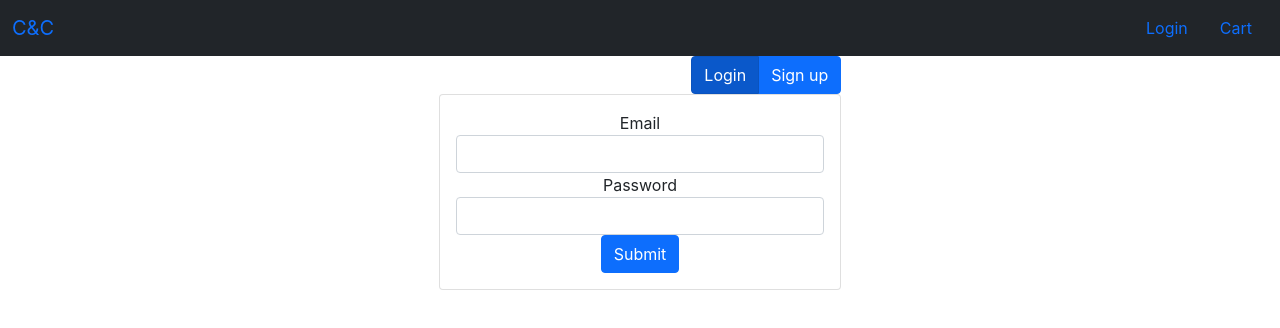
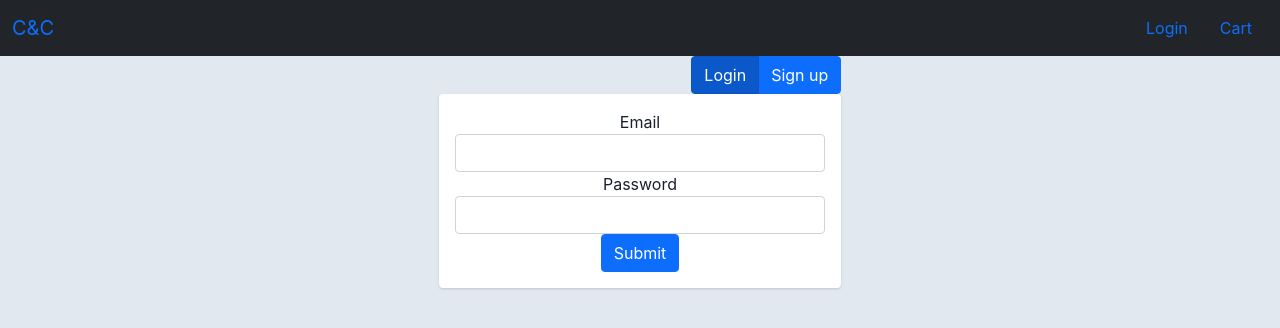
Before and after one commit to janderson77/cartandcheckout, a React (Create React App) app in the folder frontend/: page /login in a window 1280 px wide. Shown: the top 328 px of the page. Built offline with nearby package versions, Linux system fonts and the light colour scheme; no server answers.

Commit message:
added basic idea for profile page

```diff
--- a/frontend/src/App.css
+++ b/frontend/src/App.css
@@ -36,3 +36,12 @@
     transform: rotate(360deg);
   }
 }
+
+body{
+    color: #1a202c;
+    text-align: left;
+    background-color: #e2e8f0;
+}
+.main-body {
+    padding: 15px;
+}
--- a/frontend/src/components/Navigation.js
+++ b/frontend/src/components/Navigation.js
@@ -20,7 +20,7 @@ const Navigation = () => {
         <Navbar color='dark'>
                 <NavbarBrand href="/">C&C</NavbarBrand>
                 <div className='d-flex'>
-                <Nav classname="me-auto">
+                <Nav className="me-auto">
                         <NavLink href="/" onClick={handleLogout}>Logout</NavLink>
                         <NavLink href="/cart">Cart</NavLink>
                         <NavLink href="/profile">Profile</NavLink>
--- a/frontend/src/components/UserPage.js
+++ b/frontend/src/components/UserPage.js
@@ -1,6 +1,9 @@
 import React, { Fragment } from "react";
 import {useSelector, useDispatch} from 'react-redux'
 import { Helmet } from "react-helmet";
+import ProfileProduct from "../containers/ProfileProcuct";
+import './css/UserPage.css'
+import profileBlank from '../static/profileBlank.svg'
 
 const UserPage = () => {
     const user = useSelector(st => st.users.user);
@@ -9,12 +12,56 @@ const UserPage = () => {
     let userProducts;
 
     if(!user){
+        return(
+            <div>
+                <h2>You are not logged in!</h2>
+            </div>
+        );
+    }
 
-    }
     return(
         <Fragment>
-            <Helmet><title>Cart and Checkout Demo | UserPage</title></Helmet>
+            <Helmet><title>Cart and Checkout Demo || UserPage</title></Helmet>
 
+            <div className="container">
+                <div className="main-body" style={{paddingTop: '2rem'}}>
+                    <div className="row gutters-sm">
+                        <div className="col-md-4 mb-3">
+                            <div className="card">
+                                <div className="card-body">
+                                <div className="d-flex flex-column align-items-center text-center">
+                                    <img src={profileBlank} alt="Admin" className="rounded-circle" width="150" />
+                                    <div className="mt-3">
+                                    <h4>{user.username}</h4>
+                                    <p className="text-secondary mb-1">{user.first_name} {user.last_name}</p>
+                                    <p className="text-muted font-size-sm">{user.email}</p>
+                                    {/* <button className="btn btn-primary">Edit</button>
+                                    <button className="btn btn-outline-danger">Delete</button> */}
+                                    </div>
+                                </div>
+                                </div>
+                            </div>
+                        </div>
+                        <div className="col-md-8">
+                            <div className="card mb-3">
+                                <div className="card-body">
+                                <div className="row">
+                                    <div className="col-sm-12">
+                                    <h3>My Products</h3>
+                                    <hr />
+                                    </div>
+                                </div>
+                                </div>
+                            </div>
+
+                            <div className="row gutters-sm">
+                                <ProfileProduct />
+                                <ProfileProduct />
+                            </div>
+                        </div>
+                    </div>
+                </div>
+            </div>
         </Fragment>
     )
 };
--- /dev/null
+++ b/frontend/src/components/css/UserPage.css
@@ -0,0 +1,44 @@
+.card {
+    box-shadow: 0 1px 3px 0 rgba(0,0,0,.1), 0 1px 2px 0 rgba(0,0,0,.06);
+}
+
+.card {
+    position: relative;
+    display: flex;
+    flex-direction: column;
+    min-width: 0;
+    word-wrap: break-word;
+    background-color: #fff;
+    background-clip: border-box;
+    border: 0 solid rgba(0,0,0,.125);
+    border-radius: .25rem;
+}
+
+.card-body {
+    flex: 1 1 auto;
+    min-height: 1px;
+    padding: 1rem;
+}
+
+.gutters-sm {
+    margin-right: -8px;
+    margin-left: -8px;
+}
+
+.gutters-sm>.col, .gutters-sm>[class*=col-] {
+    padding-right: 8px;
+    padding-left: 8px;
+}
+.mb-3, .my-3 {
+    margin-bottom: 1rem!important;
+}
+
+.bg-gray-300 {
+    background-color: #e2e8f0;
+}
+.h-100 {
+    height: 100%!important;
+}
+.shadow-none {
+    box-shadow: none!important;
+}
--- /dev/null
+++ b/frontend/src/containers/ProfileProcuct.js
@@ -0,0 +1,17 @@
+import React from "react";
+
+const ProfileProduct = () => {
+    return(
+    <div className="col-sm-6 mb-3">
+        <div className="card h-100">
+            <div className="card-body">
+                <img className="card-img" src="https://images.unsplash.com/photo-1515879218367-8466d910aaa4?ixlib=rb-1.2.1&ixid=MnwxMjA3fDB8MHxwaG90by1wYWdlfHx8fGVufDB8fHx8&auto=format&fit=crop&w=1169&q=80" alt="Card Image" />
+                <h5 className="card-title">Product Title</h5>
+                <p><span style={{fontWeight: 'bold'}}>Product Description: </span>Sagan Ipsum Cosmic ocean the only home we've ever known how far away circumnavigated Euclid rich in mystery? Are creatures of the cosmos hundreds of thousands courage of our questions tingling of the spine Sea of Tranquility encyclopaedia galactica.</p>
+            </div>
+        </div>
+    </div>
+    )
+}
+
+export default ProfileProduct;
```
Also changed, not shown: frontend/src/static/profileBlank.svg (added).
